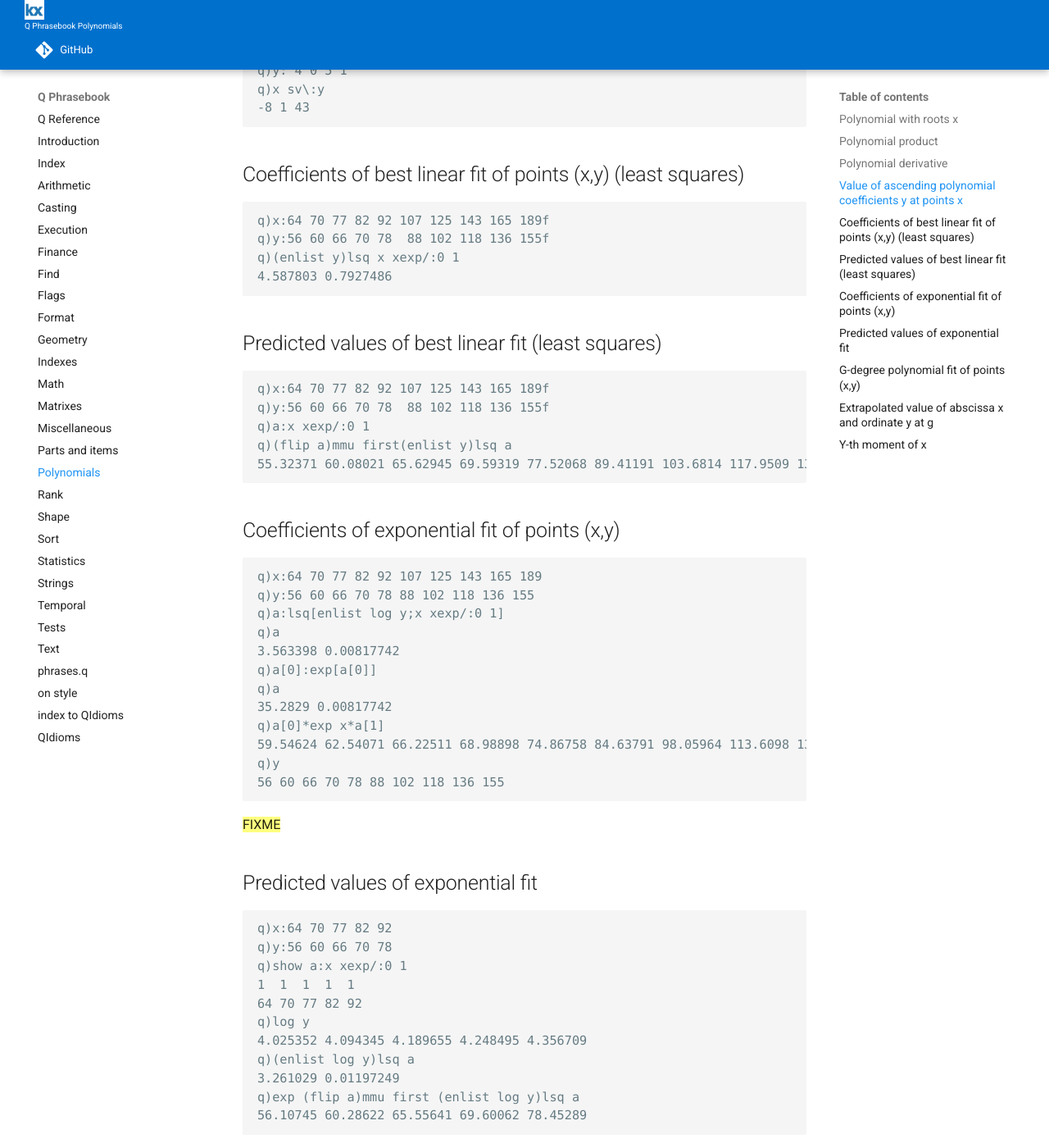
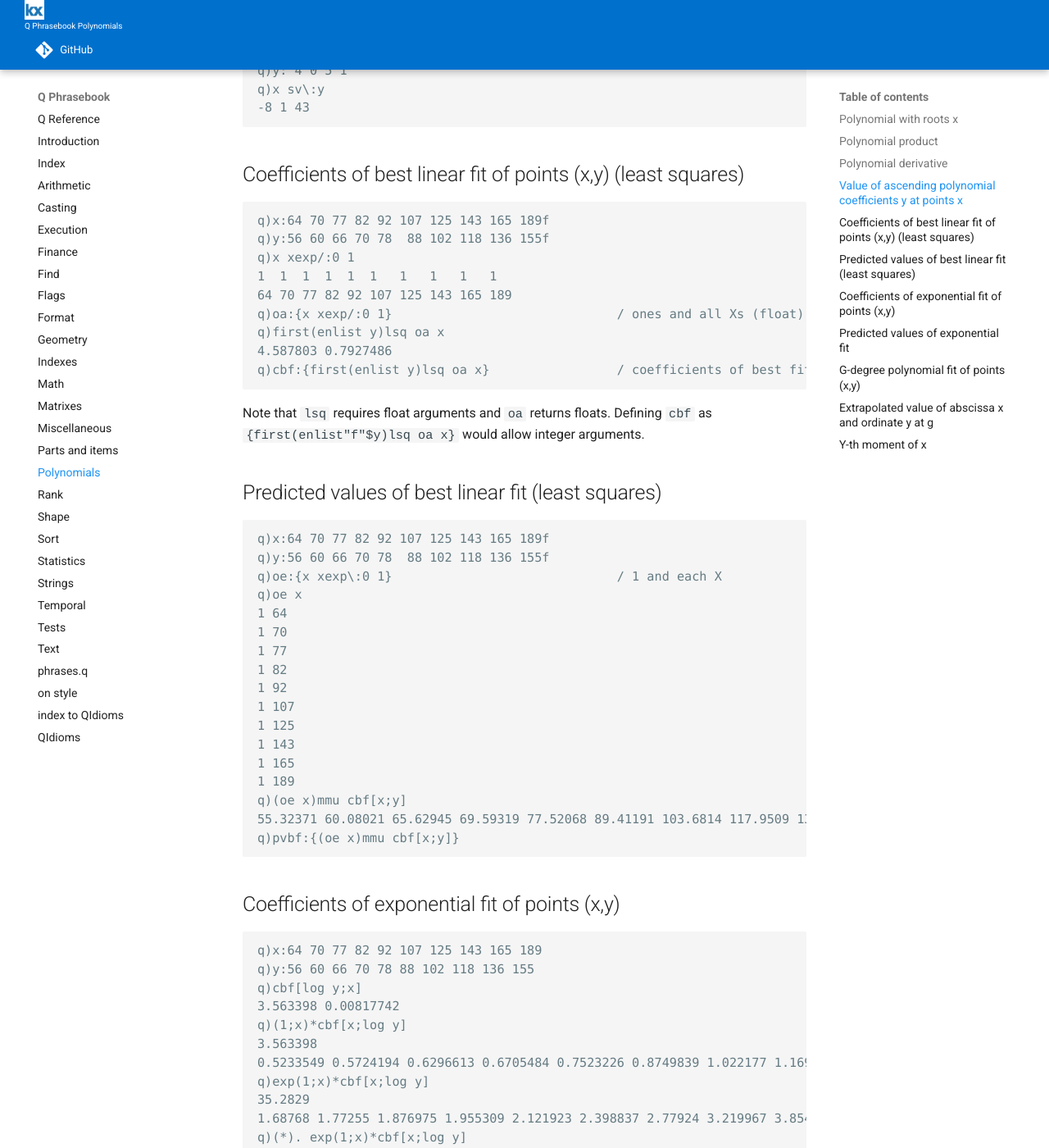
Before and after one commit to kxcontrib/phrases, an MkDocs documentation site: the page built from docs/poly.md, in a window 1280 px wide and 1400 px high, scrolled down 1469 px. Shown: the whole window at 82% size. Built offline with MkDocs 1.6.1 and Material for MkDocs 9.7.7, drawn with Linux system fonts in a browser that asks for light colours; nearby versions of some CDN libraries; comment, search, counter and statistics services are not loaded; some of the changed text lies outside the part shown.

````diff
--- a/docs/poly.md
+++ b/docs/poly.md
@@ -74,9 +74,17 @@ q)x sv\:y
 ```q
 q)x:64 70 77 82 92 107 125 143 165 189f
 q)y:56 60 66 70 78  88 102 118 136 155f
-q)(enlist y)lsq x xexp/:0 1
+q)x xexp/:0 1
+1  1  1  1  1  1   1   1   1   1
+64 70 77 82 92 107 125 143 165 189
+q)oa:{x xexp/:0 1}                              / ones and all Xs (float)
+q)first(enlist y)lsq oa x
 4.587803 0.7927486
+q)cbf:{first(enlist y)lsq oa x}                 / coefficients of best fit
 ```
+
+Note that `lsq` requires float arguments and `oa` returns floats.
+Defining `cbf` as `{first(enlist"f"$y)lsq oa x}` would allow integer arguments.
 
 
 ## Predicted values of best linear fit (least squares)
@@ -84,10 +92,23 @@ q)(enlist y)lsq x xexp/:0 1
 ```q
 q)x:64 70 77 82 92 107 125 143 165 189f
 q)y:56 60 66 70 78  88 102 118 136 155f
-q)a:x xexp/:0 1
-q)(flip a)mmu first(enlist y)lsq a
+q)oe:{x xexp\:0 1}                              / 1 and each X
+q)oe x
+1 64
+1 70
+1 77
+1 82
+1 92
+1 107
+1 125
+1 143
+1 165
+1 189
+q)(oe x)mmu cbf[x;y]
 55.32371 60.08021 65.62945 69.59319 77.52068 89.41191 103.6814 117.9509 135.3913 154.4173
+q)pvbf:{(oe x)mmu cbf[x;y]}
 ```
+
 
 
 ## Coefficients of exponential fit of points (x,y)
@@ -95,19 +116,19 @@ q)(flip a)mmu first(enlist y)lsq a
 ```q
 q)x:64 70 77 82 92 107 125 143 165 189
 q)y:56 60 66 70 78 88 102 118 136 155
-q)a:lsq[enlist log y;x xexp/:0 1]
-q)a
+q)cbf[log y;x]
 3.563398 0.00817742
-q)a[0]:exp[a[0]]
-q)a
-35.2829 0.00817742
-q)a[0]*exp x*a[1]
+q)(1;x)*cbf[x;log y]
+3.563398
+0.5233549 0.5724194 0.6296613 0.6705484 0.7523226 0.8749839 1.022177 1.169371..
+q)exp(1;x)*cbf[x;log y]
+35.2829
+1.68768 1.77255 1.876975 1.955309 2.121923 2.398837 2.77924 3.219967 3.854627..
+q)(*). exp(1;x)*cbf[x;log y]
 59.54624 62.54071 66.22511 68.98898 74.86758 84.63791 98.05964 113.6098 136.0..
-q)y
-56 60 66 70 78 88 102 118 136 155
 ```
 
-==FIXME==
+`log` returns floats, so neither `x` nor `y` need be floats in this example.
 
 
 ## Predicted values of exponential fit
@@ -115,14 +136,9 @@ q)y
 ```q
 q)x:64 70 77 82 92
 q)y:56 60 66 70 78
-q)show a:x xexp/:0 1
-1  1  1  1  1
-64 70 77 82 92
-q)log y
-4.025352 4.094345 4.189655 4.248495 4.356709
-q)(enlist log y)lsq a
-3.261029 0.01197249
-q)exp (flip a)mmu first (enlist log y)lsq a
+q)exp (oe x)mmu cbf[x;log y]
+56.10745 60.28622 65.55641 69.60062 78.45289
+q)exp pvbf[x;log y]
 56.10745 60.28622 65.55641 69.60062 78.45289
 ```
 
````
Also changed, not shown: docs/index.md (+28 -26 lines), docs/math.md (+18 -9 lines), docs/phrases.md (+5 -3 lines), docs/style.md (+2 -0 lines), index0.md (renamed from docs/index0.md), 1 other file.
